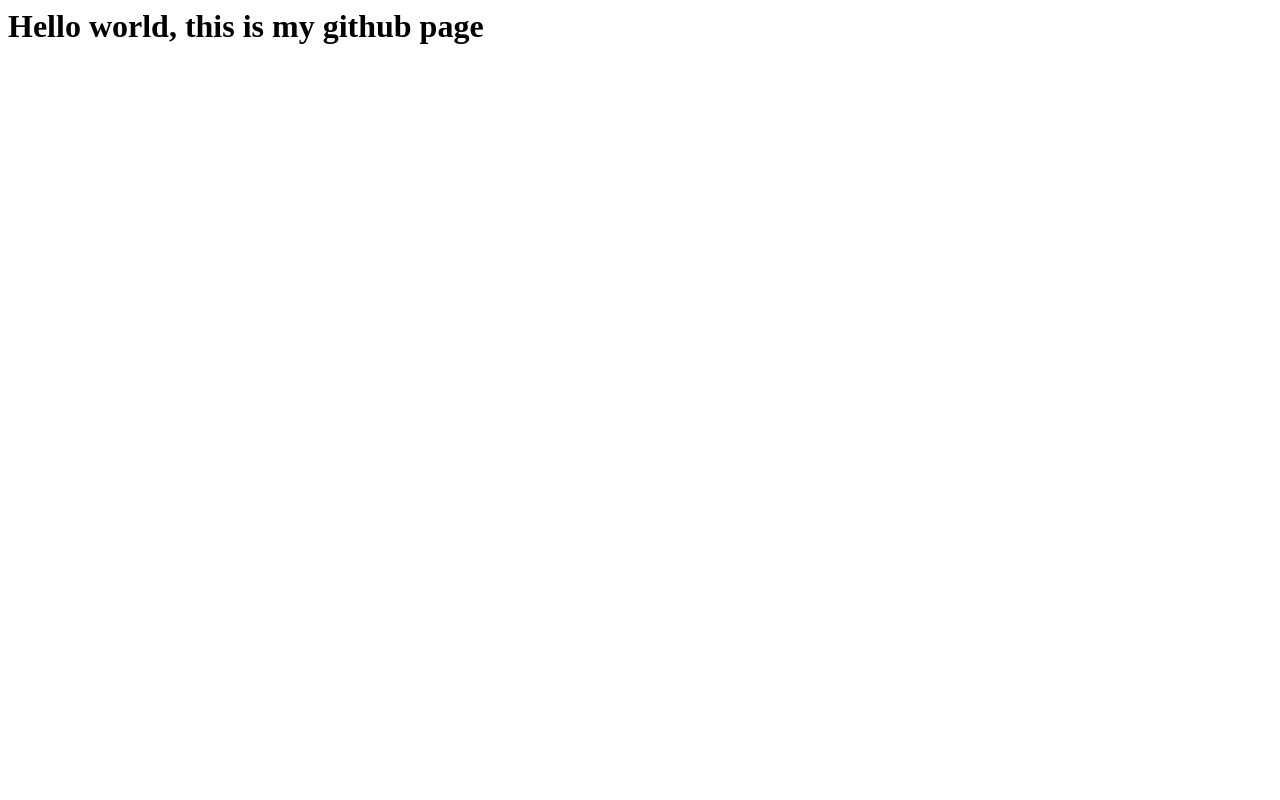
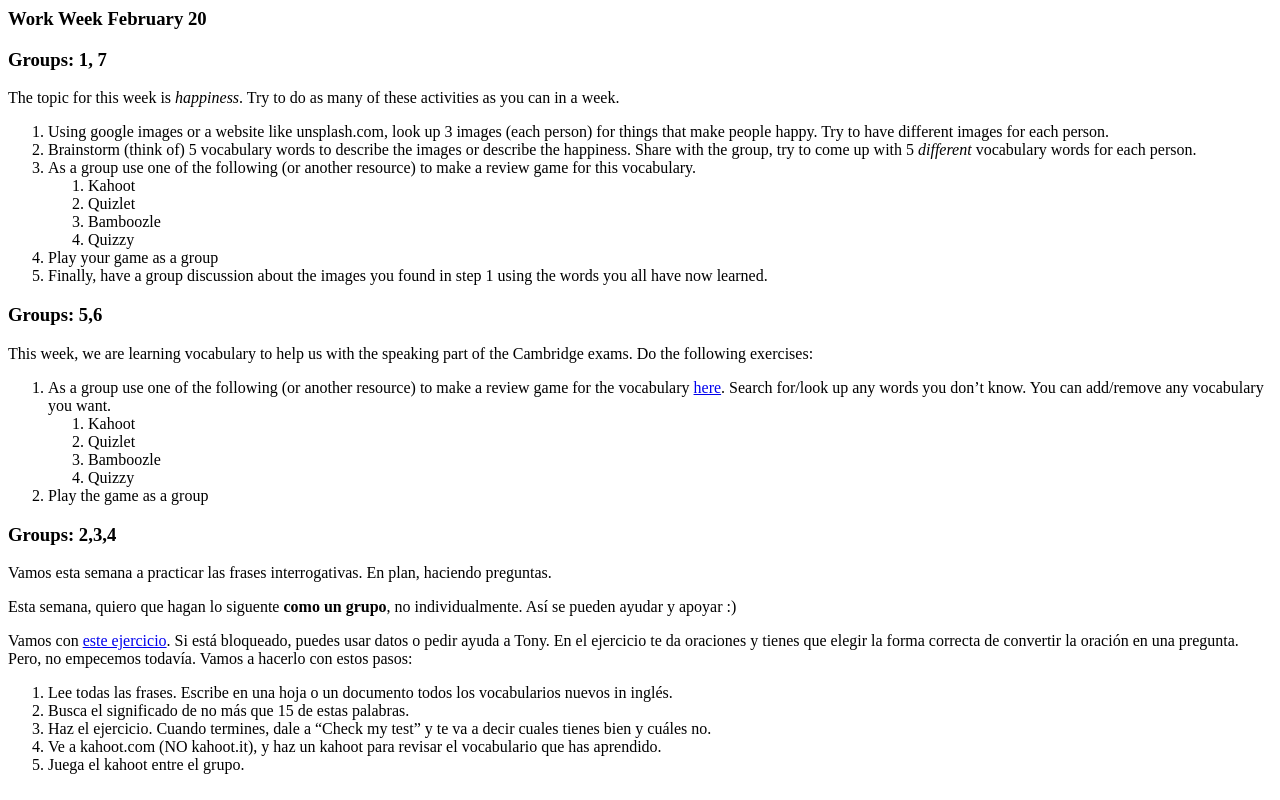
Before and after one commit to TonyTerrasa/TonyTerrasa.github.io, a plain HTML site: page index.html in a window 1280 px wide. Drawn offline with Linux system fonts and the light colour scheme.

Commit message:
Update index.html

```diff
--- a/index.html
+++ b/index.html
@@ -1 +1,82 @@
-<h1>Hello world, this is my github page</h1>
+
+
+<h3>Work Week February 20</h3>
+
+
+<h3>Groups: 1, 7</h3>
+
+
+<p>
+The topic for this week is <em>happiness</em>. Try to do as many of these activities as you can in a week.
+</p>
+<ol>
+
+<li>Using google images or a website like unsplash.com, look up 3 images (each person) for things that make people happy. Try to have different images for each person.
+
+<li>Brainstorm (think of) 5 vocabulary words to describe the images or describe the happiness. Share with the group, try to come up with 5 <em>different</em> vocabulary words for each person.
+
+<li>As a group use one of the following (or another resource) to make a review game for this vocabulary.
+<ol>
+
+<li>Kahoot
+
+<li>Quizlet
+
+<li>Bamboozle
+
+<li>Quizzy
+</li>
+</ol>
+
+<li>Play your game as a group
+
+<li>Finally, have a group discussion about the images you found in step 1 using the words you all have now learned.
+</li>
+</ol>
+<h3>Groups: 5,6</h3>
+
+
+<p>
+This week, we are learning vocabulary to help us with the speaking part of the Cambridge exams. Do the following exercises:
+</p>
+<ol>
+
+<li>As a group use one of the following (or another resource) to make a review game for the vocabulary  <a href="https://freeenglishlessonplans.com/2016/06/08/fce-speaking-phrases/">here</a>. Search for/look up any words you don’t know. You can add/remove any vocabulary you want.
+<ol>
+
+<li>Kahoot
+
+<li>Quizlet
+
+<li>Bamboozle
+
+<li>Quizzy
+</li>
+</ol>
+
+<li>Play the game as a group
+</li>
+</ol>
+<h3>Groups: 2,3,4</h3>
+
+
+<p>
+Vamos esta semana a practicar las frases interrogativas. En plan, haciendo preguntas.
+</p>
+<p>
+Esta semana, quiero que hagan lo siguente <strong>como un grupo</strong>, no individualmente. Así se pueden ayudar y apoyar :)
+</p>
+<p>
+Vamos con <a href="https://www.tolearnenglish.com/exercises/exercise-english-2/exercise-english-12656.php">este ejercicio</a>. Si está bloqueado, puedes usar datos o pedir ayuda a Tony. En el ejercicio te da oraciones y tienes que elegir la forma correcta de convertir la oración en una pregunta. Pero, no empecemos todavía. Vamos a hacerlo con estos pasos:
+</p>
+<ol>
+
+<li>Lee todas las frases. Escribe en una hoja o un documento todos los vocabularios nuevos in inglés.
+
+<li>Busca el significado de no más que 15 de estas palabras.
+
+<li>Haz el ejercicio. Cuando termines, dale a “Check my test” y te va a decir cuales tienes bien y cuáles no.
+
+<li>Ve a kahoot.com (NO kahoot.it), y haz un kahoot para revisar el vocabulario que has aprendido.
+
+<li>Juega el kahoot entre el grupo.
```
